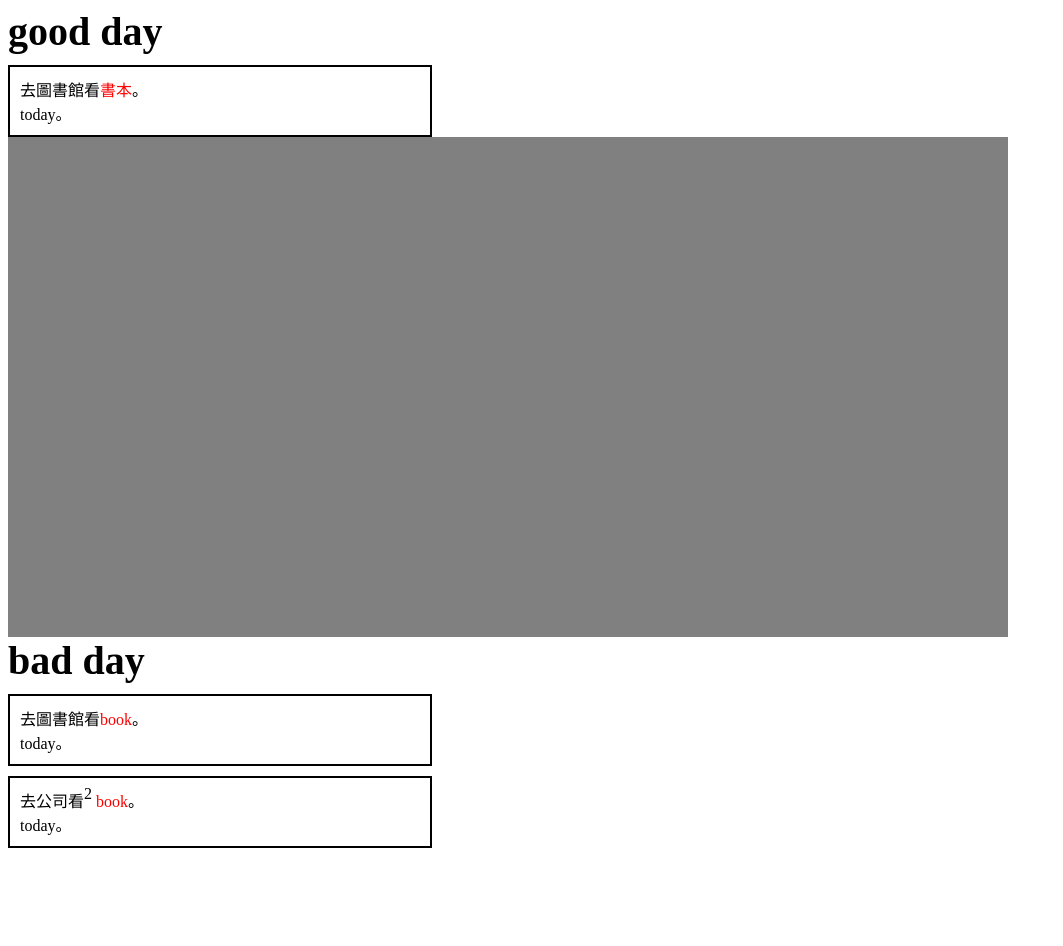
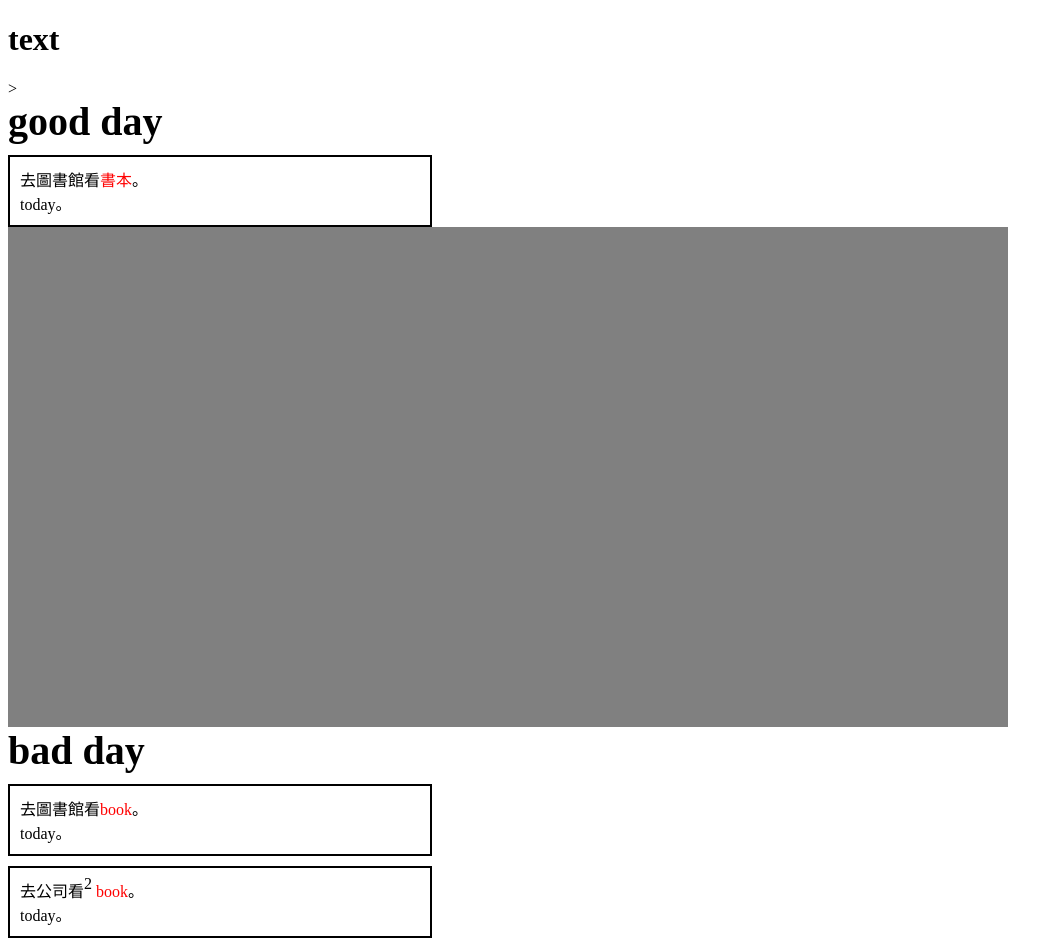
Before and after one commit to cairex770707/1017, a plain HTML site: page text1.htm in a window 1280 px wide. Shown: the whole page, without its empty margins (0-1063 px from the left). Before the commit the page ends 856 px from the top, so only its background shows below. Drawn offline with Linux system fonts and the light colour scheme.

Commit message:
新增text

```diff
--- a/text1.htm
+++ b/text1.htm
@@ -19,6 +19,7 @@
  </style>
 </head>
 <body>
+    <h1>text</h1>>
    <div class="title">good day</div>
    <div class="content">
         去圖書館看<span class="keyword">書本</span>。<br/>
```
